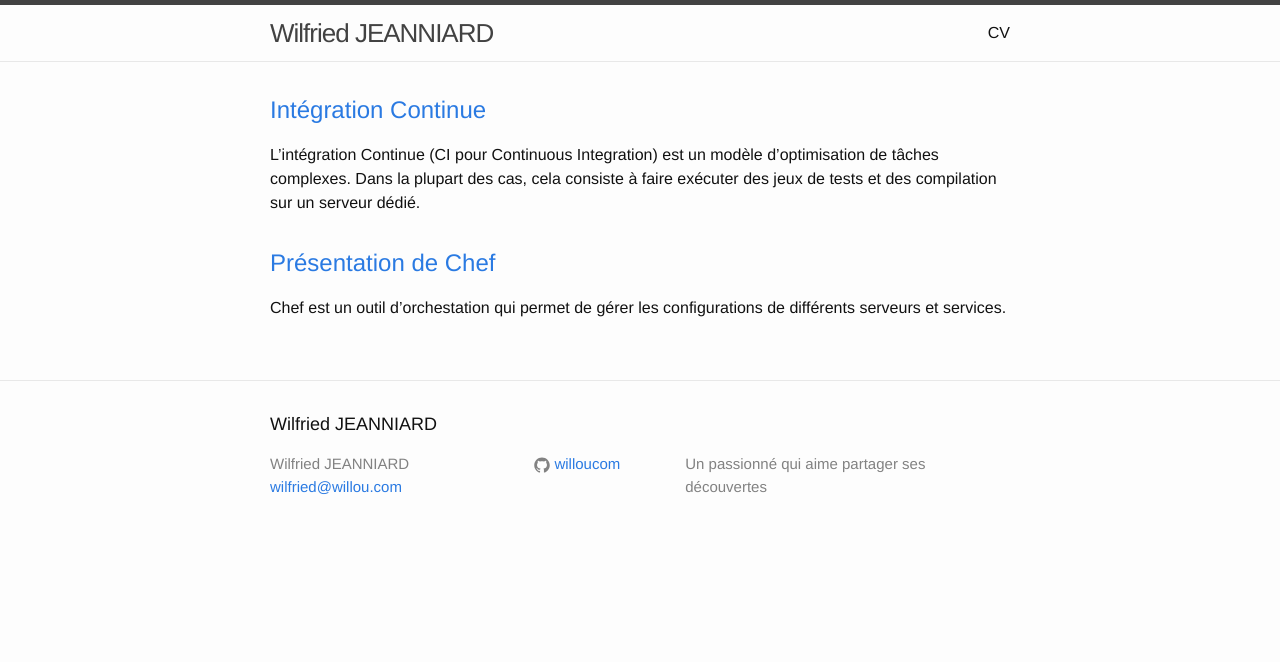
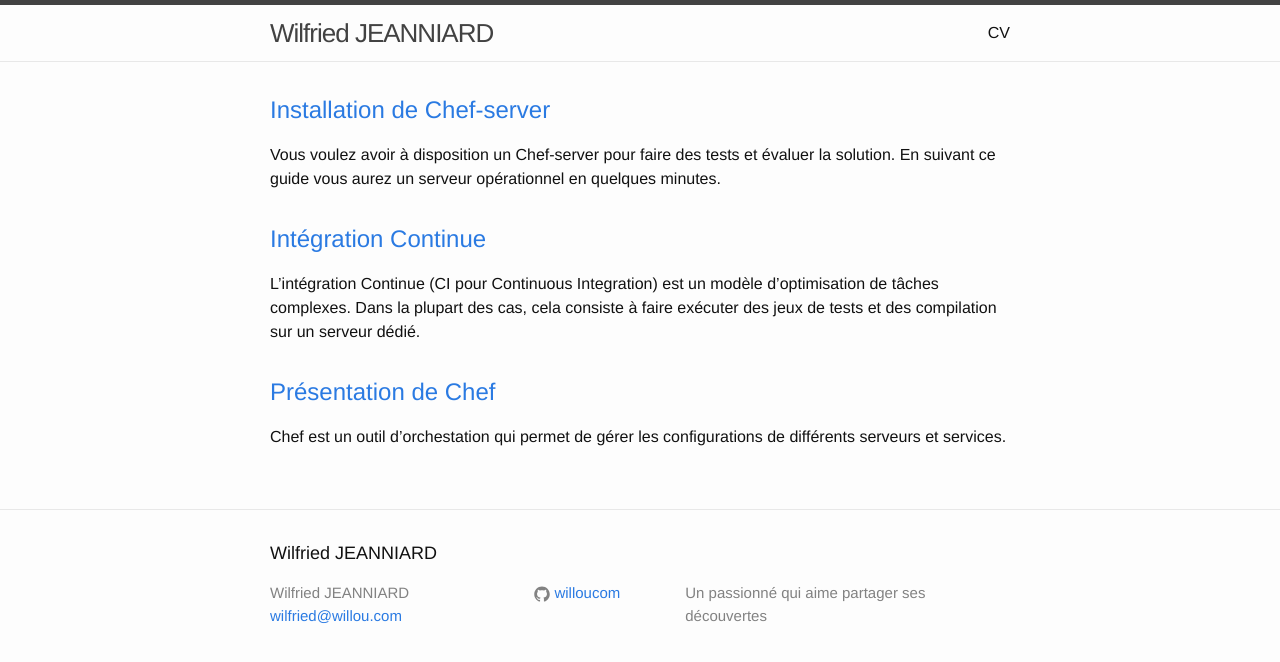
Before and after one commit to willoucom/willoucom.github.io, a Jekyll site: the page built from index.html, in a window 1280 px wide. Shown: the top 662 px of the page. Built offline with Jekyll 4.4.1, drawn with Linux system fonts in a browser that asks for light colours; part of the change alters nothing that is shown.

Commit message:
Nouvel article sur l'installation de chef-server

```diff
--- a/_posts/2016-05-01-presentation-chef.markdown
+++ b/_posts/2016-05-01-presentation-chef.markdown
@@ -72,6 +72,6 @@ Comme vous l’aurez compris, Chef est un outil pour lequel le vocabulaire est a
 
 Nous allons par la suite voir les cas d’utilisation suivants :
 
-- Installer Chef-server
+- [Installer Chef-server]({% post_url 2016-05-05-installation-chef %})
 - Utiliser Chef-client
 - Créer un Cookbook
--- /dev/null
+++ b/_posts/2016-05-05-installation-chef.markdown
@@ -0,0 +1,106 @@
+---
+layout: post
+title:  "Installation de Chef-server"
+date:   2016-05-05 14:08:44 +0000
+categories: Chef
+---
+
+Vous voulez avoir à disposition un Chef-server pour faire des tests et évaluer la solution. En suivant ce guide vous aurez un serveur opérationnel en quelques minutes.
+
+## Objectifs
+Ce guide s’adresse à tout ceux qui ont des connaissances basiques en administration Linux et qui veulent tester quelques Cookbooks trouvés sur le Supermarket afin de valider l’utilisation de cet outil pour leurs besoins. A la fin de ce guide, vous aurez un Chef-server fonctionnel, avec Chef-manage installé afin de vous aidez lors de la configuration initiale.
+
+A noter que Chef-manage est un outil permettant de gérer le Chef-server via une interface web, cet outil est payant au delà de 25 Nodes ce qui sera largement suffisant pour effectuer des tests ou pour gérer une très petite infrastructure.
+
+## Installation Chef-server
+Tout d’abord, allez télécharger le programme d’installation sur le site officiel en fonction de votre distribution de Linux au moment de la rédaction de cet article, la dernière version Stable est la 12.5.0.
+
+[https://downloads.chef.io/chef-server/](https://downloads.chef.io/chef-server/){:target="_blank_"}
+
+Télécharger le programme d’installation directement sur le serveur, avec wget ou curl, vous fera gagner du temps.
+
+#### Debian/Ubuntu
+Lancez la commande :
+
+`$ dpkg -i chef-server-core*.deb`
+
+#### RedHat/Centos
+Lancez la commande :
+
+`$ rpm -i chef-server-core*.rpm`
+
+## Configuration de Chef-server
+Une fois votre Chef-server installé, il faut le configurer, l’outil __chef-server-ctl__ est prévu pour ça.
+La commande de base _reconfigure_ va se charger de vérifier que la configuration de Chef-server est correcte et installer les dépendances si besoin. A noter que _chef-server-ctl reconfigure_ utilise chef pour reconfigurer chef.
+A ce stade il n’est pas nécessaire de modifier la configuration, celle proposée par défaut est suffisante pour un petit environnement de test.
+
+Lancez la commande :
+
+`$ chef-server-ctl reconfigure`
+
+Sur certaines versions d’Ubuntu, cette étape échoue sur une erreur
+
+> Parent directory /usr/lib/systemd/system does not exist.
+
+Lancez la commande :
+
+`$ mkdir /usr/lib/systemd/system`
+
+## Installation de Chef-manage
+Pour pouvoir appréhender facilement Chef, il est utile de pouvoir visualiser les différents éléments via une interface web, bien que tout soit disponible via la ligne de commande, c’est une solution simple qui évite de devoir apprendre toute les commandes. Toute la gestion du serveur s’effectue via la commande __chef-server-ctl__, nous allons l’utiliser. Toutefois, chaque module utilise son propre outil, nous utiliserons __chef-manage-ctl__ pour gérer l’interface web.
+
+Lancez les commandes :
+
+`
+$ chef-server-ctl install chef-manage
+$ chef-server-ctl reconfigure
+$ chef-manage-ctl reconfigure
+`
+
+## Création du premier compte utilisateur
+L’outil __chef-server-ctl__ sert également à gérer les utilisateurs, le nom de la commande est user-create
+Remplacez les paramètres comme suit :
+
+- *USER_NAME* = Nom du compte
+- *FIRST_NAME* = Prénom
+- *LAST_NAME* = Nom
+- *EMAIL* = Adresse email
+- *PASSWORD* = Mot de passe
+
+`chef-server-ctl user-create USER_NAME FIRST_NAME LAST_NAME EMAIL 'PASSWORD' --filename USER_NAME.pem`
+
+Le mot de passe sera visible dans l’history, pensez à nettoyer votre historique
+
+`history -c`
+
+__Vous allez récupérer une clé qui porte le nom de l’utilisateur, sauvegardez-la en lieu sûr.__
+
+## Création de votre organisation
+Par défaut Chef-server vous permet de gérer plusieurs organisations, une Organisation est un ensemble de Nodes, Cookbooks et Utilisateurs. Vous pouvez créer autant d’organisations que vous voulez pour faire vos tests, supprimer une organisation supprimera tout ce qui lui est lié.
+
+L’outil __chef-server-ctl__ sert également à gérer les organisations, le nom de la commande est org-create
+Remplacez les paramètres comme suit :
+
+- *ORGANISATION_SHORTNAME* = Nom court de l’organisation (sans aucun espace ni caractère spécial)
+- *ORGANISATION_FULLNAME* = Nom long de l’organisation (peut être le même que ORGANISATION_SHORTNAME)
+- *USER_NAME* = Nom du premier utilisateur, qui sera par défaut administrateur, doit être un utilisateur existant
+
+`chef-server-ctl org-create ORGANISATION_SHORTNAME 'ORGANISATION_FULLNAME' --association_user USER_NAME --filename ORGANISATION_SHORTNAME-validator.pem`
+
+__Vous allez récupérer une clé qui porte le nom de l’organisation, sauvegardez-la en lieu sûr.__
+
+## Connexion à Chef-manage
+
+Vous pouvez maintenant vous connecter au manager sur l'adresse :
+
+`http://ip_de_votre_serveur:80`
+
+__L'utilisateur et le mot de passe sont ceux que vous avez utilisé pour la création de votre premier utilisateur__
+
+## Conclusion et perspectives
+Vous avez maintenant un Chef-server fonctionnel. Vous avez utilisé l’outil chef-server-ctl qui vous permet de contrôler votre serveur, et ainsi vous avez installé un module, crée un utilisateur et une organisation.
+
+Vous pouvez vous connecter sur le manager de chef avec votre navigateur web sur le port http de votre serveur.
+Prenez un peu de temps pour consulter les différents onglets. Les onglets Nodes et Policy sont les plus utiles, par défaut vous n’avez aucun Node d’enregistré, et les Policy ne sont pas encore configurées.
+
+Les clés utilisateur et organisation vous permettront de vous connecter à votre serveur depuis l’outil Knife directement depuis votre poste de travail.
```
